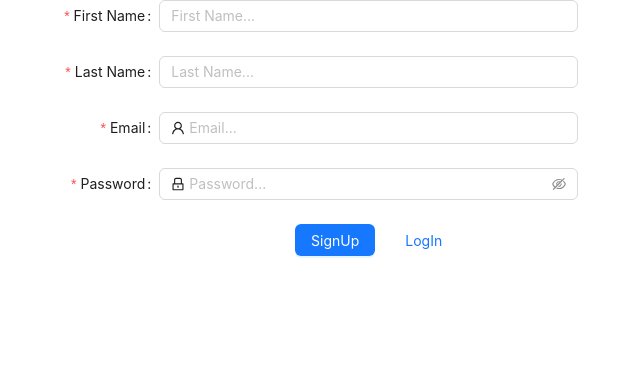
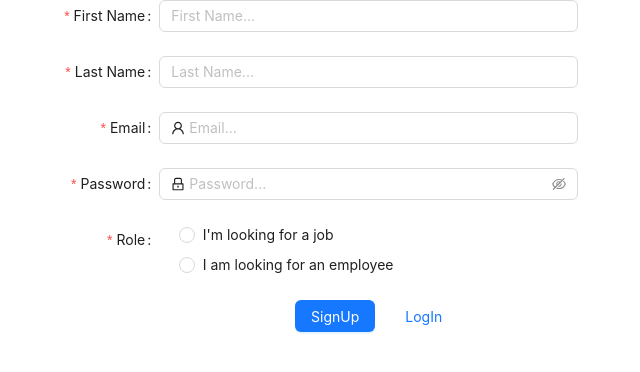
Before and after one commit to SolomiiaLypynska/MyResumeClient, a React (Create React App) app: page /signup in a window 1280 px wide. Shown: the top 372 px of the page, without its empty margins (376-1016 px from the left). Built offline with nearby package versions, Linux system fonts and the light colour scheme.

Commit message:
add new field in signup form

```diff
--- a/src/component/auth/signUp/SignUp.jsx
+++ b/src/component/auth/signUp/SignUp.jsx
@@ -1,5 +1,5 @@
 import { LockOutlined, UserOutlined } from '@ant-design/icons';
-import { Button, Col, Form, Input, Row } from 'antd';
+import { Button, Col, Form, Input, Radio, Row, Space } from 'antd';
 import React from "react";
 import { Link, useNavigate } from 'react-router-dom';
 import { saveUser } from "../../../service/UserService";
@@ -42,6 +42,15 @@ export const SignUp = () => {
                 <Form.Item label="Password" name="password" rules={[{ required: true, message: '' }]}>
                     <Input.Password prefix={<LockOutlined className="site-form-item-icon" />} placeholder="Password..." />
                 </Form.Item>
+                <Form.Item label="Role" name="role" wrapperCol={{ span: 10 }}
+                    rules={[{ required: true, message: '' }]}>
+                    <Radio.Group style={{ textAlign: "left" }}>
+                        <Space direction="vertical">
+                            <Radio value={"USER"}>I'm looking for a job</Radio>
+                            <Radio value={"RESEARCHER"}>I am looking for an employee</Radio>
+                        </Space>
+                    </Radio.Group>
+                </Form.Item>
                 <Form.Item wrapperCol={{ offset: 8, span: 16 }}>
                     <Button type="primary" htmlType="submit">SignUp</Button>
                     <Link to="/login" style={{ marginLeft: "30px" }}>LogIn</Link>
```
